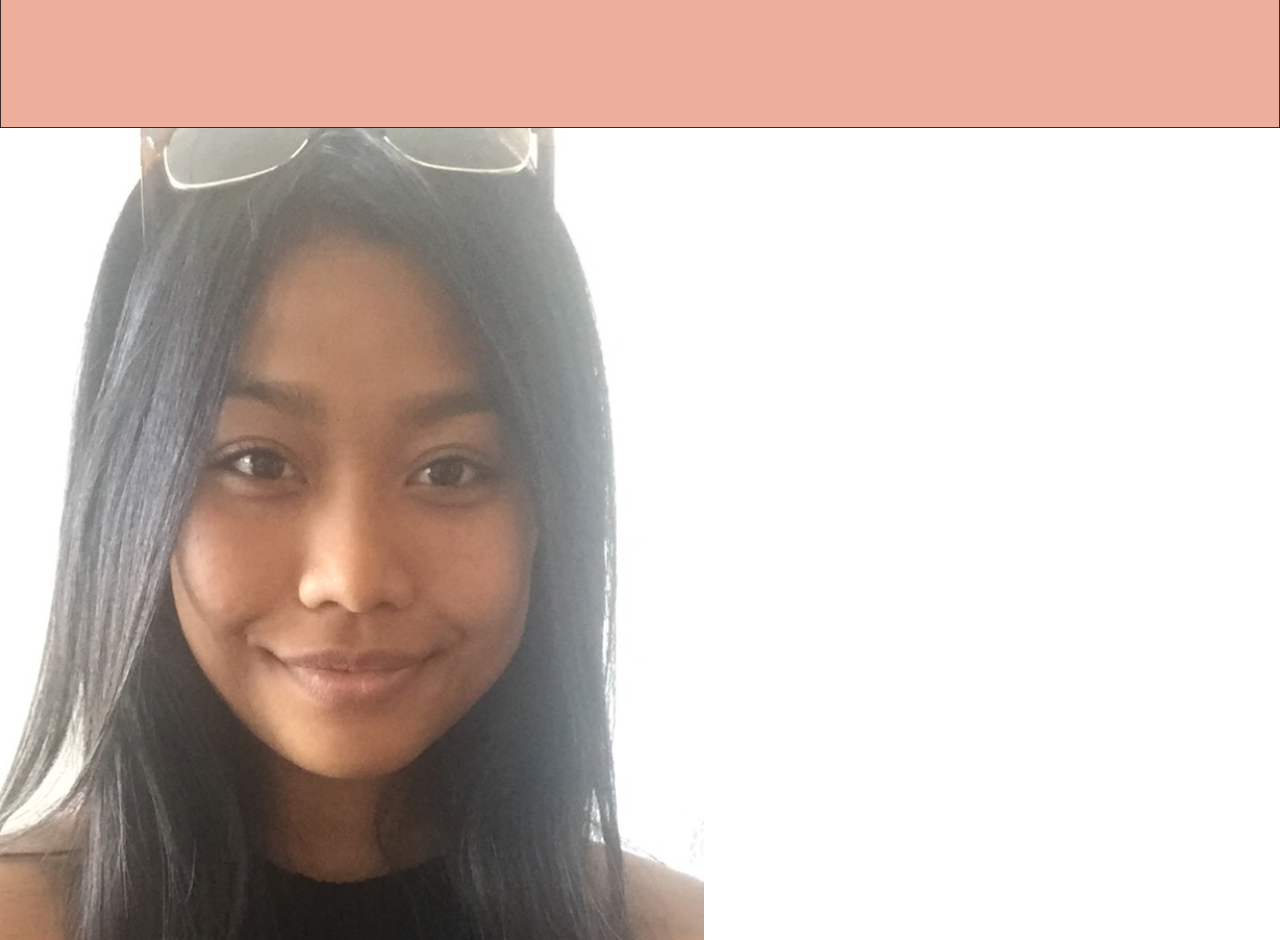
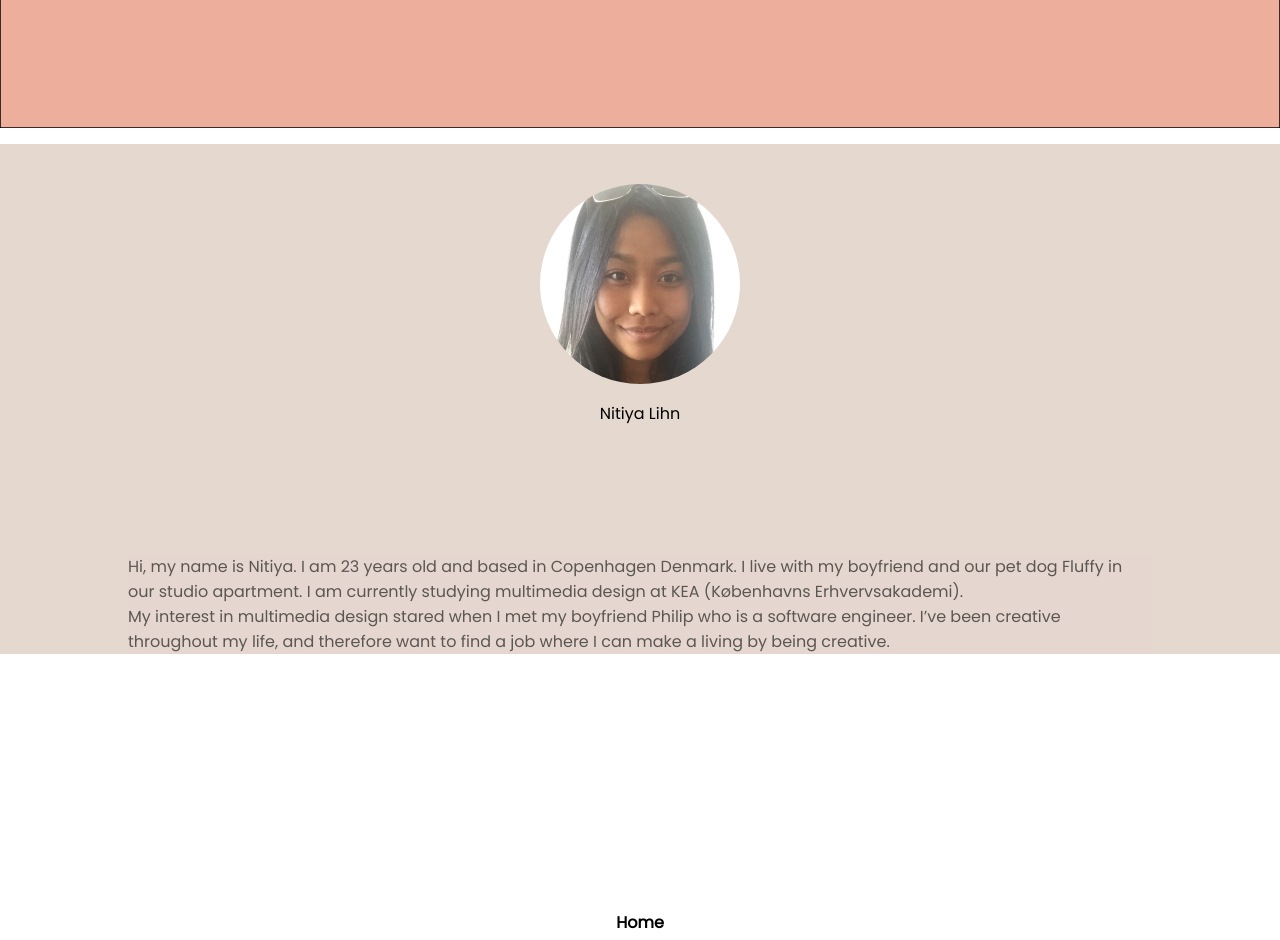
Before and after one commit to nitlihn/Eksamen-1.-semester, a plain HTML site: page about.html in a window 1280 px wide. Shown: the part 720-1660 px from the top of the page. Drawn offline with Linux system fonts and the light colour scheme.

Commit message:
baout page

```diff
--- a/about.html
+++ b/about.html
@@ -6,6 +6,8 @@
     <meta name="viewport" content="width=device-width, initial-scale=1.0">
     <title>Portfolio</title>
     <link rel="stylesheet" href="style.css">
+    <!-- About font-->
+    <link href="https://fonts.googleapis.com/css?family=Poppins&display=swap" rel="stylesheet">
 </head>
 
 <body>
@@ -36,7 +38,14 @@
     <!-- Content-->
     <div id="about_wrapper">
         <div class="about_content">
-            <img src="Billeder/Sk%C3%A6rmbillede%202019-06-11%20kl.%2012.26.09.png" alt="Portræt">
+            <figure> <img src="Billeder/Sk%C3%A6rmbillede%202019-06-11%20kl.%2012.40.23.png" alt="Portræt">
+                <figcaption>Nitiya Lihn</figcaption>
+            </figure>
+            <p>
+                Hi, my name is Nitiya. I am 23 years old and based in Copenhagen Denmark. I live with my boyfriend and our pet dog Fluffy in our studio apartment. I am currently studying multimedia design at KEA (Københavns Erhvervsakademi).
+                <br>
+                My interest in multimedia design stared when I met my boyfriend Philip who is a software engineer. I’ve been creative throughout my life, and therefore want to find a job where I can make a living by being creative.
+            </p>
         </div>
     </div>
 
@@ -79,4 +88,6 @@
         </div>
     </footer>
     <script src=""></script>
-</body></html>
+</body>
+
+</html>
--- a/style.css
+++ b/style.css
@@ -36,6 +36,7 @@ body {
     list-style-type: none;
     margin: 0;
     padding: 0;
+    font-family: 'Poppins', sans-serif;
 }
 
 #page-nav ul li {
@@ -133,6 +134,32 @@ body {
     }
 }
 
+.about_content {
+    background-color: #E5D8CF;
+}
+
+.about_content img {
+    margin-top: 40px;
+    margin-bottom: 10px;
+    max-height: 200px;
+    max-width: 200px;
+    border-radius: 50%;
+}
+
+.about_content figure {
+    text-align: center;
+    font-family: 'Poppins', sans-serif;
+}
+
+.about_content p {
+    background-color: #E5D8CF;
+    font-family: 'Poppins', sans-serif;
+    margin: 10vw;
+    margin-bottom: 20vw;
+    opacity: .6;
+    text-align: left;
+
+}
 
 
 
@@ -141,6 +168,7 @@ body {
 .footer {
     text-align: center;
     position: sticky;
+    font-family: 'Poppins', sans-serif;
 }
 
 .media_wrapper {
@@ -159,7 +187,7 @@ body {
 }
 
 .copyright {
-    font-size: 9px;
+    font-size: 10px;
     margin: 2vw;
     justify-content: center;
 }
```
Also changed, not shown: Billeder/Skærmbillede 2019-06-11 kl. 12.36.51.png (added), Billeder/Skærmbillede 2019-06-11 kl. 12.40.23.png (added).
